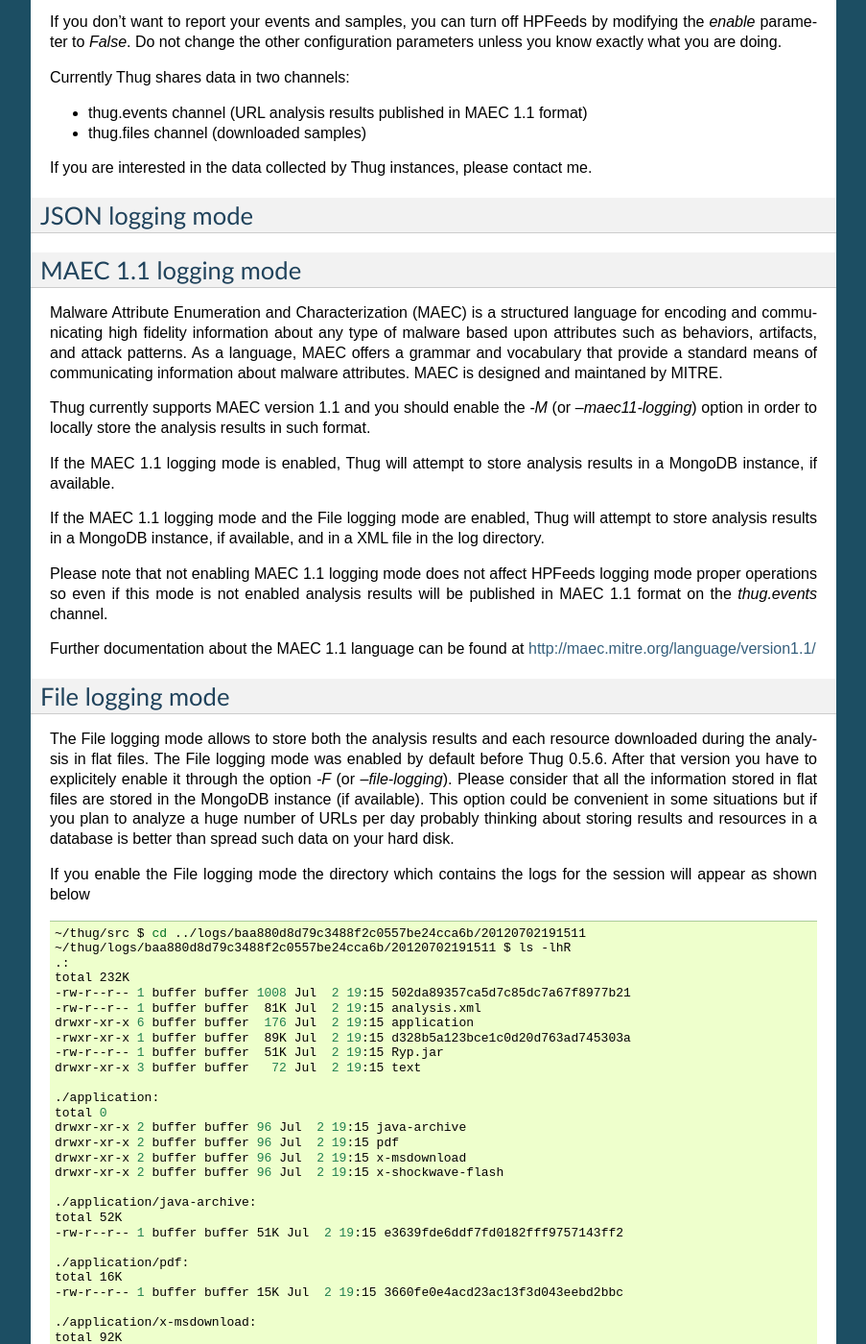
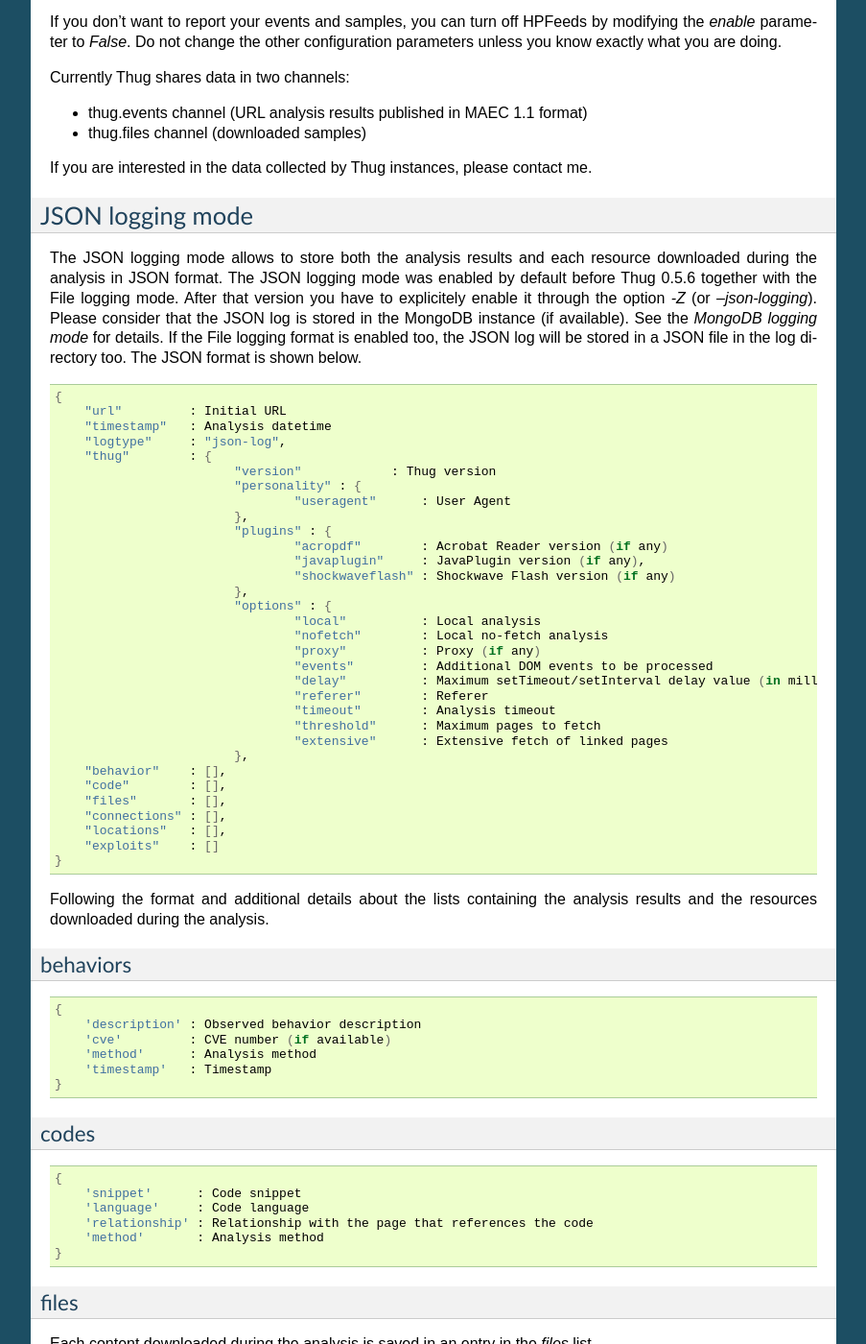
Before and after one commit to buffer/thug, a Sphinx documentation site: the page built from doc/source/logging.rst, in a window 1280 px wide and 1400 px high, scrolled down 5687 px. Shown: the whole window at 96% size, without its empty margins (198-1101 px from the left). Built offline with Sphinx 7.4.7, drawn with Linux system fonts in a browser that asks for light colours; some of the changed text lies outside the part shown.

Commit message:
JSON logging mode documentation

```diff
--- a/doc/source/logging.rst
+++ b/doc/source/logging.rst
@@ -387,10 +387,132 @@
 
 If you are interested in the data collected by Thug instances, please contact me.
 
-
 JSON logging mode
 =================
 
+The JSON logging mode allows to store both the analysis results and each resource
+downloaded during the analysis in JSON format. The JSON logging mode was enabled by default
+before Thug 0.5.6 together with the File logging mode. After that version you have to
+explicitely enable it through the option *-Z* (or *--json-logging*). Please consider that
+the JSON log is stored in the MongoDB instance (if available). See the *MongoDB logging
+mode* for details. If the File logging format is enabled too, the JSON log will be stored
+in a JSON file in the log directory too. The JSON format is shown below.
+
+.. code-block:: sh
+
+    {
+        "url"         : Initial URL
+        "timestamp"   : Analysis datetime
+        "logtype"     : "json-log",
+        "thug"        : {
+                            "version"            : Thug version
+                            "personality" : {
+                                    "useragent"      : User Agent
+                            },
+                            "plugins" : {
+                                    "acropdf"        : Acrobat Reader version (if any)
+                                    "javaplugin"     : JavaPlugin version (if any),
+                                    "shockwaveflash" : Shockwave Flash version (if any)
+                            },
+                            "options" : {
+                                    "local"          : Local analysis
+                                    "nofetch"        : Local no-fetch analysis
+                                    "proxy"          : Proxy (if any)
+                                    "events"         : Additional DOM events to be processed
+                                    "delay"          : Maximum setTimeout/setInterval delay value (in milliseconds)
+                                    "referer"        : Referer
+                                    "timeout"        : Analysis timeout
+                                    "threshold"      : Maximum pages to fetch
+                                    "extensive"      : Extensive fetch of linked pages
+                            },
+        "behavior"    : [],
+        "code"        : [],
+        "files"       : [],
+        "connections" : [],
+        "locations"   : [],
+        "exploits"    : []
+    }
+
+
+Following the format and additional details about the lists containing the analysis results
+and the resources downloaded during the analysis.
+
+
+behaviors
+---------
+
+.. code-block:: sh
+
+        {
+            'description' : Observed behavior description
+            'cve'         : CVE number (if available)
+            'method'      : Analysis method
+            'timestamp'   : Timestamp
+        }
+
+
+codes
+-----
+
+.. code-block:: sh
+
+        {
+            'snippet'      : Code snippet
+            'language'     : Code language
+            'relationship' : Relationship with the page that references the code
+            'method'       : Analysis method
+        }
+
+
+files
+-----
+
+Each content downloaded during the analysis is saved in an entry in the *files*
+list.
+
+
+connections
+-----------
+
+.. code-block:: sh
+
+        {
+            "source"         : Source URL
+            "destination"    : Destination URL
+            "method"         : Method
+            "flags"          : Flags
+        }
+
+
+locations
+---------
+
+.. code-block:: sh
+
+
+        {
+            "url"           : URL url
+            "content-type"  : Content Type
+            "md5"           : MD5 checksum
+            "sha256"        : SHA-256 checksum
+            "flags"         : Flags
+            "size"          : Data size
+            "mime-type"     : Evaluated content type
+        }
+
+
+exploits
+--------
+
+.. code-block:: sh
+
+        {
+            'url'         : URL url
+            'module'      : Module/ActiveX Control, etc. that gets exploited
+            'description' : Description of the exploit
+            'cve'         : CVE number (if available)
+            'data'        : Additional information
+        }
 
 MAEC 1.1 logging mode
 =====================
```
